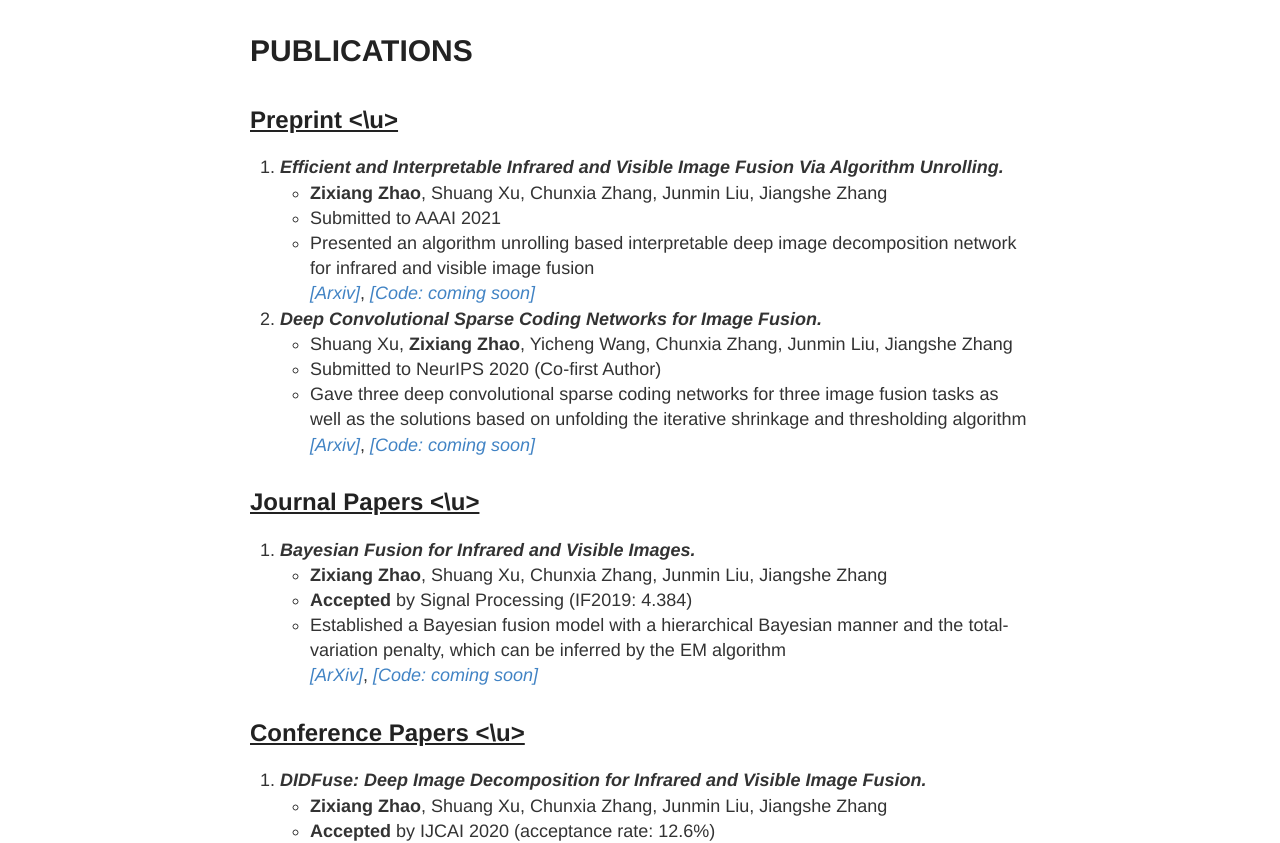
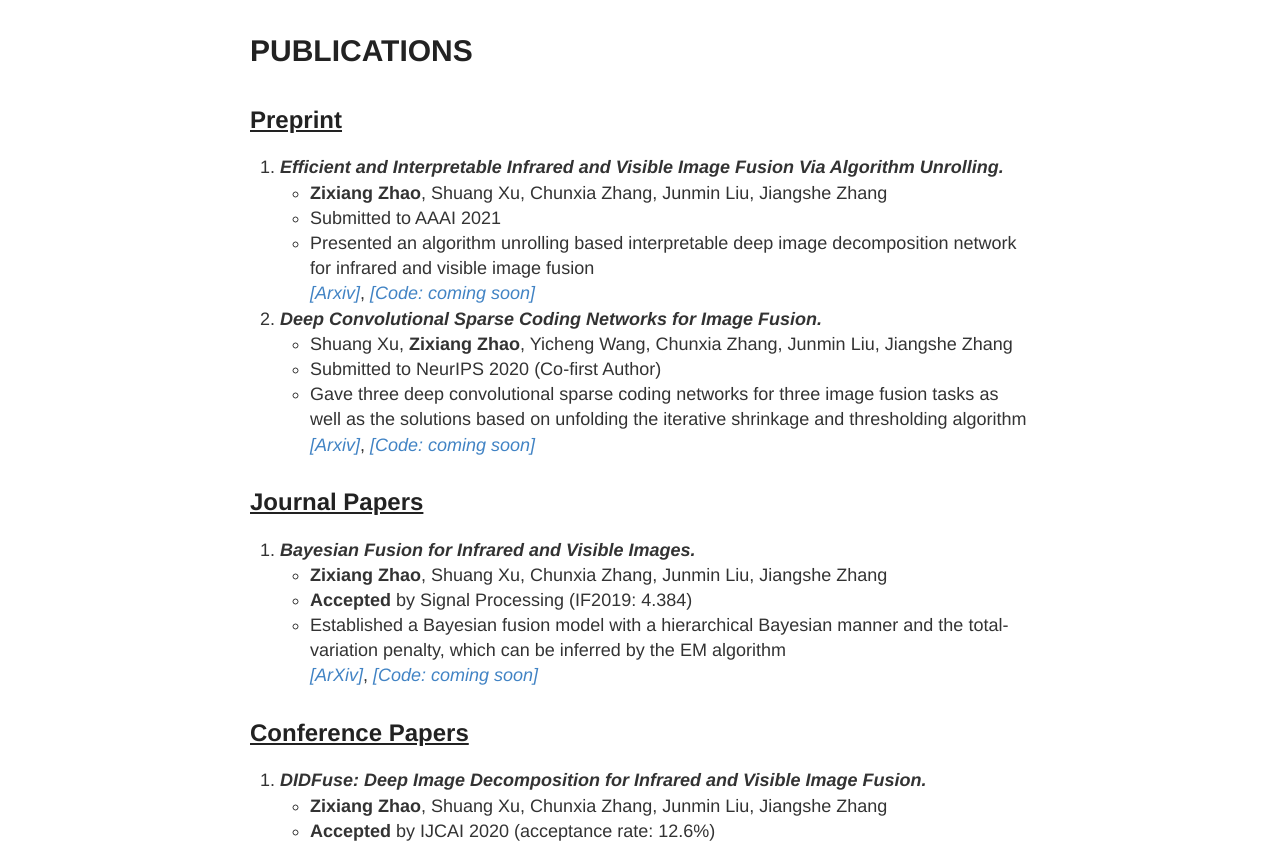
Before and after one commit to Zhaozixiang1228/Zhaozixiang1228.github.io, a Jekyll site: the page built from index.md, in a window 1280 px wide. Shown: the part 1084-1927 px from the top of the page. Built offline with Jekyll 4.4.1, drawn with Linux system fonts in a browser that asks for light colours; our own code applies the rules of GitHub Pages for plain Markdown files.

```diff
--- a/index.md
+++ b/index.md
@@ -29,7 +29,7 @@ I am expected to obtain my Master's degree in 2021 and purse **an admission of a
 
 # PUBLICATIONS
 
-## <u> Preprint <\u>
+## <u> Preprint </u>
 
 1. ***Efficient and Interpretable Infrared and Visible Image Fusion Via Algorithm Unrolling.***
 * **Zixiang Zhao**, Shuang Xu, Chunxia Zhang, Junmin Liu, Jiangshe Zhang
@@ -44,7 +44,7 @@ I am expected to obtain my Master's degree in 2021 and purse **an admission of a
 [*[Arxiv]*](https://arxiv.org/abs/2005.08448), [*[Code: coming soon]*]()
 
 
-## <u> Journal Papers <\u>
+## <u> Journal Papers </u>
 
 1. ***Bayesian Fusion for Infrared and Visible Images.***
 * **Zixiang Zhao**, Shuang Xu, Chunxia Zhang, Junmin Liu, Jiangshe Zhang
@@ -52,7 +52,7 @@ I am expected to obtain my Master's degree in 2021 and purse **an admission of a
 * Established a Bayesian fusion model with a hierarchical Bayesian manner and the total-variation penalty, which can be inferred by the EM algorithm
 [*[ArXiv]*](https://arxiv.org/abs/2005.05839), [*[Code: coming soon]*]()
 
-## <u> Conference Papers <\u>
+## <u> Conference Papers </u>
 
 1. ***DIDFuse: Deep Image Decomposition for Infrared and Visible Image Fusion.***
 * **Zixiang Zhao**, Shuang Xu, Chunxia Zhang, Junmin Liu, Jiangshe Zhang
```
